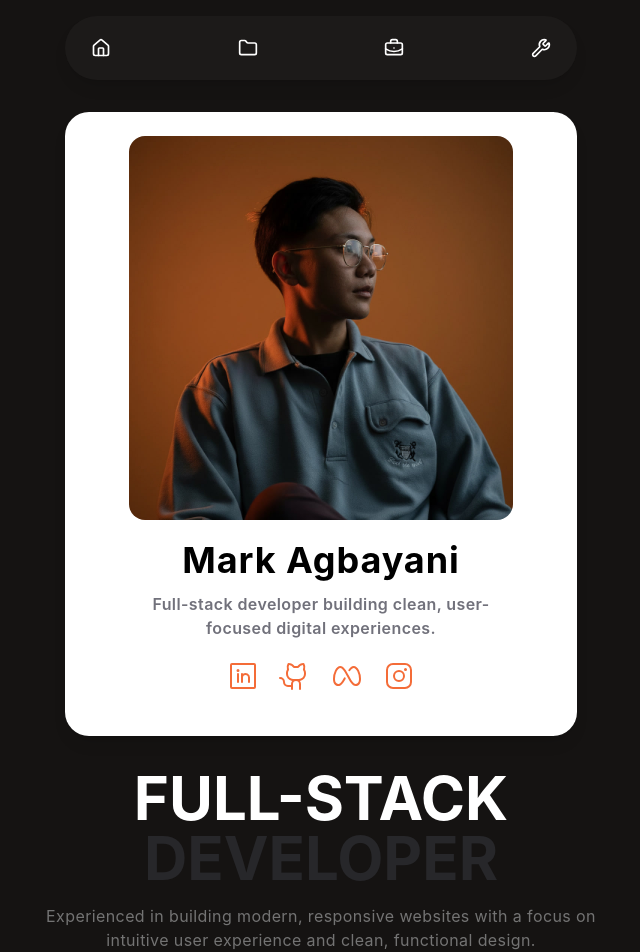
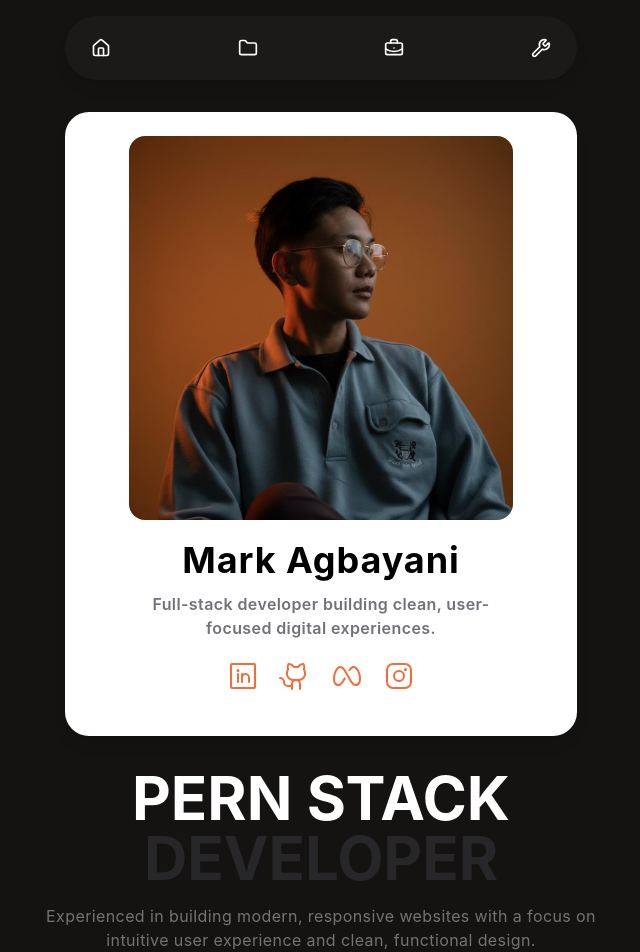
Before and after one commit to MarkVallesAgbayani/Portfolio_Agbayani, a React (Vite) app in the folder portfolio-website/: page / in a window 1280 px wide. Shown: the top 952 px of the page, without its empty margins (319-959 px from the left). Built offline with nearby package versions, Linux system fonts and the light colour scheme.

Commit message:
Make more specific titled

```diff
--- a/portfolio-website/src/components/HeroDetails.tsx
+++ b/portfolio-website/src/components/HeroDetails.tsx
@@ -2,7 +2,7 @@ function HeroDetails() {
   return (
     <div className="intro-hero mx-auto flex w-full max-w-4xl flex-col px-1 text-center sm:px-4">
       <h2 className="text-4xl font-bold uppercase text-white sm:text-5xl md:text-6xl">
-        Full-Stack
+        PERN Stack
       </h2>
       <p className="text-4xl font-bold uppercase text-zinc-800 sm:text-5xl md:text-6xl">
         Developer
```
